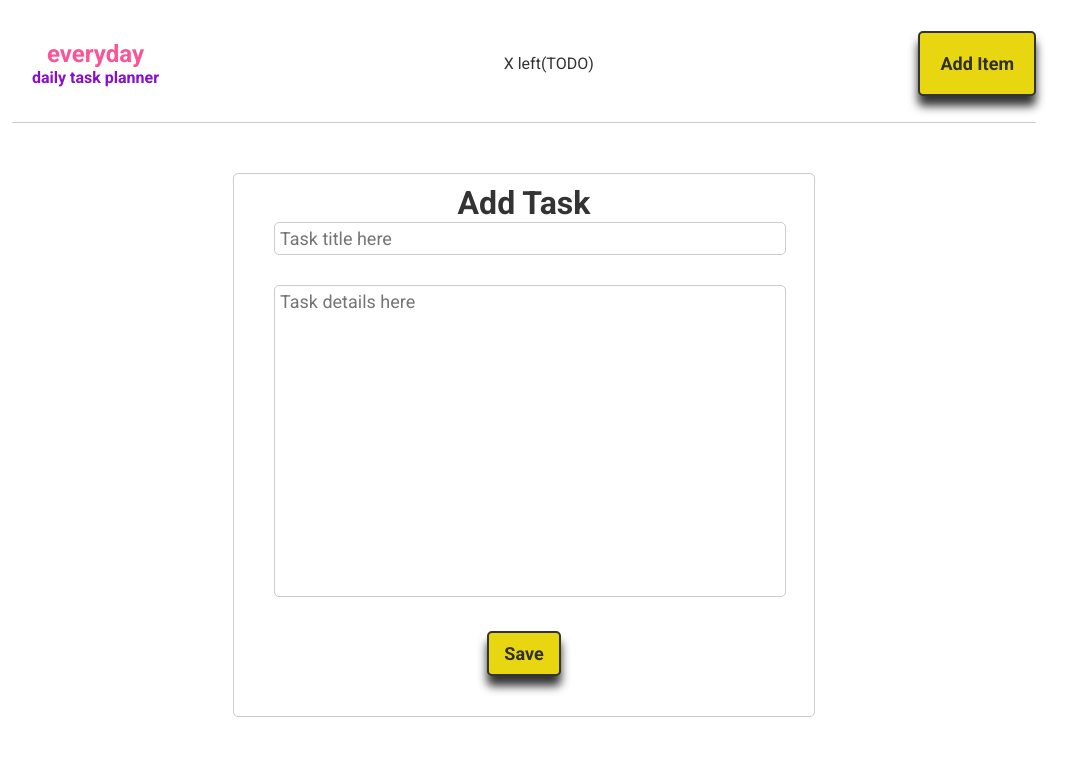
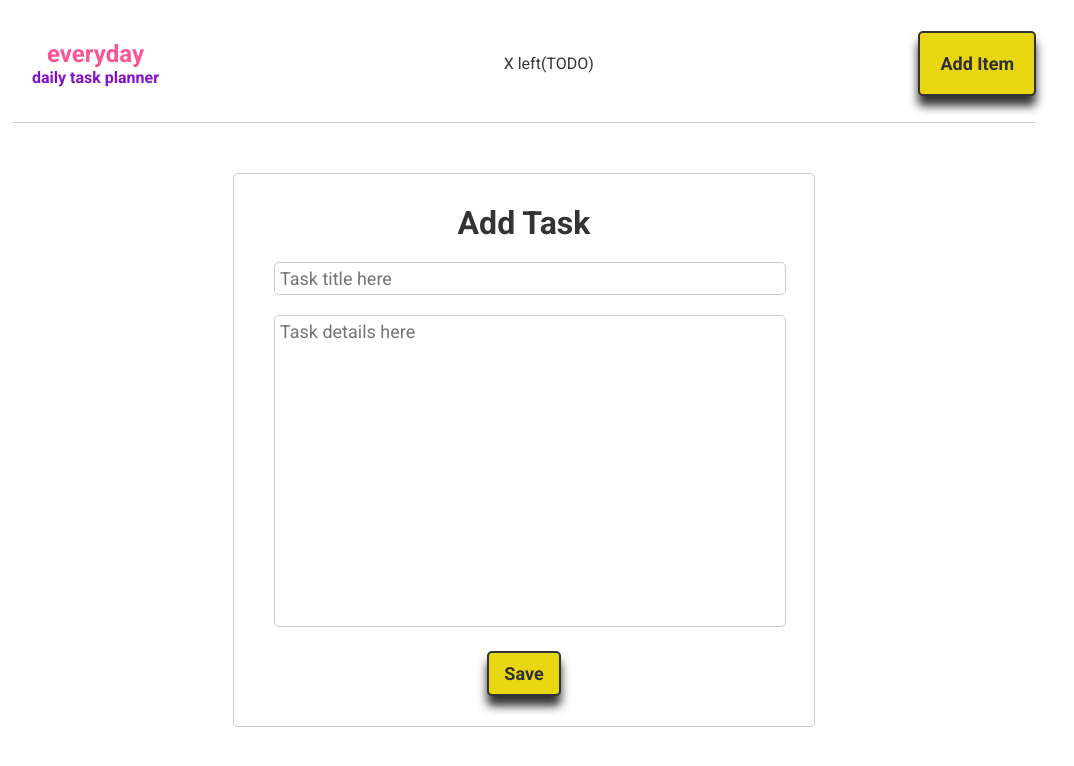
Before and after one commit to adithya-s-sekhar/everyday-todo, a React (Create React App) app: page /add in a window 1280 px wide. Shown: the top 766 px of the page, without its empty margins (116-1190 px from the left). Built offline with nearby package versions, Linux system fonts and the light colour scheme.

Commit message:
improve add task ui

```diff
--- a/src/App.css
+++ b/src/App.css
@@ -153,21 +153,6 @@ a{
   margin-top: 10px;
 }
 
-/*
-.task-details{
-  display: flex;
-  flex-direction: column;
-  gap: 15px;
-  border: 1px solid #ccc;
-  padding: 10px 15px;
-  margin-top: 20px;
-}
-
-.task-details-details{
-  border: 1px solid #ccc;
-  padding: 5px 15px;
-} */
-
 .task-buttons button{
   border: 2px solid #333;
   border-radius: 5px;
@@ -227,7 +212,7 @@ a{
   text-align: center;
 }
 
-.add-task h1{
+.task-input h1{
   text-align: center;
 }
 
@@ -235,14 +220,14 @@ a{
   border: 1px solid #ccc;
   border-radius: 5px;
   width: 500px;
-  padding: 10px 40px;
+  padding: 30px 40px;
 }
 
-.task-input input, .add-task textarea{
+.task-input input, .task-input textarea{
   border: 1px solid #ccc;
   border-radius: 5px;
   width: 100%;
-  margin-bottom: 30px;
+  margin-top: 20px;
   font-size: 18px;
   padding: 5px;
 }
@@ -255,7 +240,7 @@ a{
 .task-input button{
   padding: 10px 15px;
   font-size: 18px;
-  margin-bottom: 30px;
+  margin-top: 20px;
   border-radius: 5px;
   font-weight: bold;
   cursor: pointer;
```
